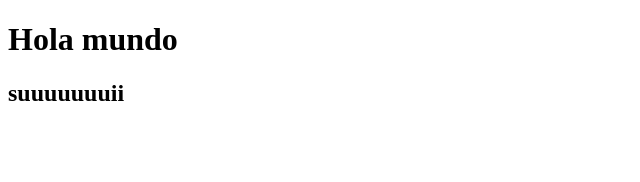
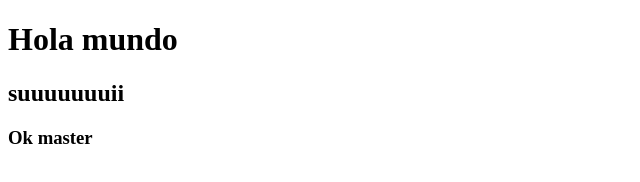
Before and after one commit to DaGarcia39/repo-pag-git, a plain HTML site: page index.html in a window 1280 px wide. Shown: the whole page, without its empty margins (0-640 px from the left). Drawn offline with Linux system fonts and the light colour scheme.

Commit message:
Ok master x2

```diff
--- a/index.html
+++ b/index.html
@@ -7,5 +7,7 @@
 <body>
 	<h1>Hola mundo</h1>
 	<h2>suuuuuuuii</h2>
+
+    <h3>Ok master</h3>
 </body>
 </html>
```
